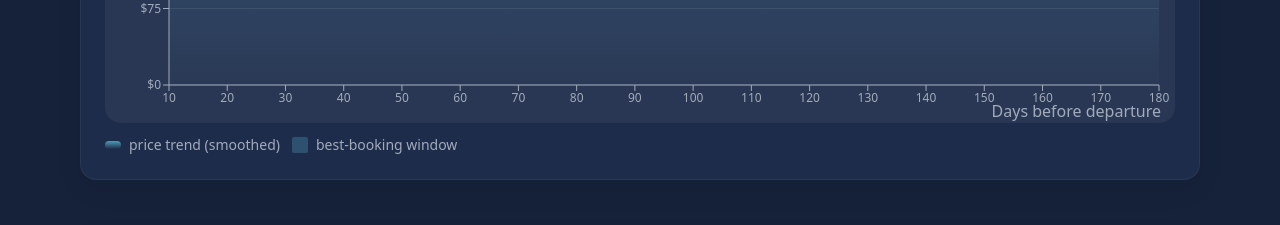
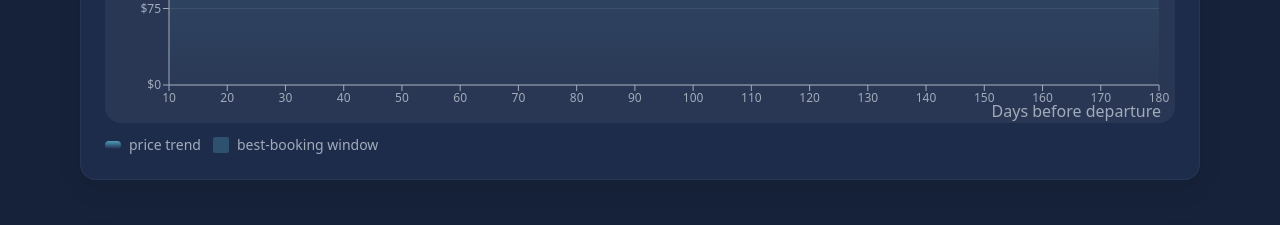
Before and after one commit to BrettWS2025/travelscout, a Next.js app: page / in a window 1280 px wide. Shown: the part 1124-1349 px from the top of the page. Built offline with nearby package versions, Linux system fonts and the light colour scheme.

Commit message:
Update DomesticFlightBookingTimingChart.tsx

```diff
--- a/components/DomesticFlightBookingTimingChart.tsx
+++ b/components/DomesticFlightBookingTimingChart.tsx
@@ -191,7 +191,7 @@ export default function FlightBookingTimingChart({ data, currency = "NZD", dark
             className="inline-block w-4 h-2 rounded"
             style={{ background: "linear-gradient(180deg, var(--accent) 0%, transparent 100%)", opacity: 0.6 }}
           />
-          price trend (smoothed)
+          price trend
         </span>
         <span className="inline-flex items-center gap-2">
           <span className="inline-block w-4 h-4 rounded-sm" style={{ background: "var(--accent)", opacity: 0.2 }} />
```
